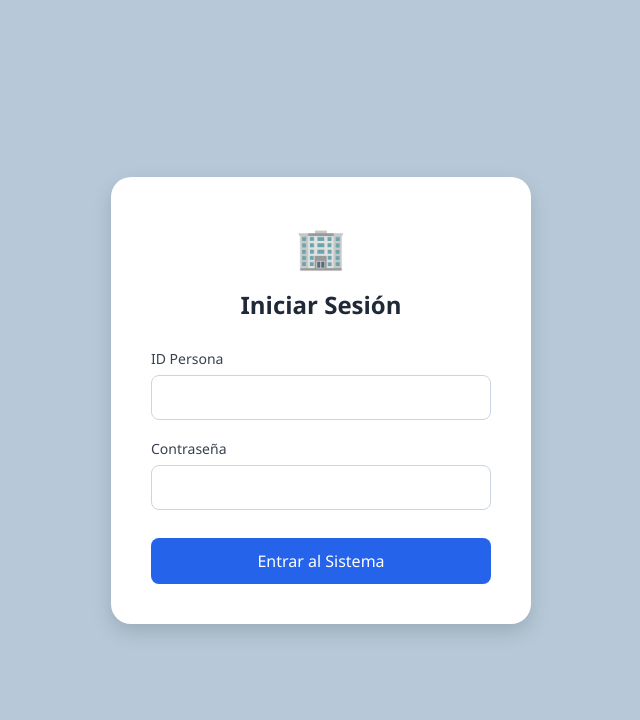
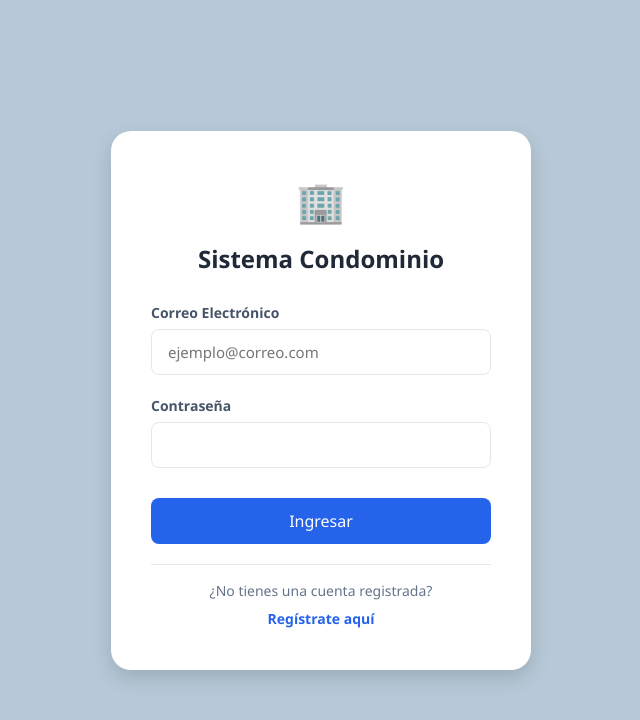
Before and after one commit to KarenCenteno16/Proyecto_Condominiosfront, a React (Vite) app: page / in a window 1280 px wide. Shown: the top 720 px of the page, without its empty margins (319-959 px from the left). Built offline with nearby package versions, Linux system fonts and the light colour scheme; no server answers.

Commit message:
Autenticación Frontend

```diff
--- a/src/App.jsx
+++ b/src/App.jsx
@@ -4,6 +4,7 @@ import Layout from "./components/Layout";
 
 // Páginas de Administrador
 import Login from "./pages/Login";
+import Register from "./pages/Register";
 import Home from "./pages/Home";
 import Residentes from "./pages/Residentes";
 import Pagos from "./pages/Pagos";
@@ -19,18 +20,20 @@ import ReportesU from "./paginasusu/ReportesU";
 
 function App() {
   const [auth, setAuth] = useState({
-    isLogged: !!localStorage.getItem("userId"),
+    isLogged: !!localStorage.getItem("token"),
     rol: localStorage.getItem("rol")
   });
 
+  // Función para forzar la actualización del estado de autenticación
+  const refreshAuth = () => {
+    setAuth({
+      isLogged: !!localStorage.getItem("token"),
+      rol: localStorage.getItem("rol")
+    });
+  };
+
   useEffect(() => {
-    const handleStorageChange = () => {
-      setAuth({
-        isLogged: !!localStorage.getItem("userId"),
-        rol: localStorage.getItem("rol")
-      });
-    };
-
+    const handleStorageChange = () => refreshAuth();
     window.addEventListener("storage", handleStorageChange);
     return () => window.removeEventListener("storage", handleStorageChange);
   }, []);
@@ -40,19 +43,25 @@ function App() {
   return (
     <BrowserRouter>
       <Routes>
+        {/* LOGIN: Le pasamos la función refreshAuth como prop */}
         <Route
           path="/"
           element={
             auth.isLogged ? (
-              esAdmin ? <Navigate to="/home" /> : <Navigate to="/inicio-usuario" />
+              esAdmin ? <Navigate to="/home" replace /> : <Navigate to="/inicio-usuario" replace />
             ) : (
-              <Login />
+              <Login onLoginSuccess={refreshAuth} />
             )
           }
         />
 
+        <Route
+          path="/register"
+          element={auth.isLogged ? <Navigate to="/" replace /> : <Register />}
+        />
+
+        {/* RUTAS PROTEGIDAS */}
         <Route element={<Layout />}>
-
           <Route
             path="/chat"
             element={esAdmin ? <ChatAdmin /> : <UserChat />}
@@ -76,10 +85,9 @@ function App() {
               <Route path="/reportes-usuario" element={<ReportesU />} />
             </>
           )}
-
         </Route>
 
-        <Route path="*" element={<Navigate to="/" />} />
+        <Route path="*" element={<Navigate to="/" replace />} />
       </Routes>
     </BrowserRouter>
   );
--- a/src/Styles/Login.css
+++ b/src/Styles/Login.css
@@ -71,3 +71,29 @@ html, body, #root {
 .btn-login:hover {
   background: #1d4ed8;
 }
+
+.login-footer {
+  margin-top: 20px;
+  text-align: center;
+  border-top: 1px solid #e2e8f0;
+  padding-top: 15px;
+}
+
+.login-footer p {
+  font-size: 14px;
+  color: #64748b;
+  margin-bottom: 5px;
+}
+
+.link-register {
+  color: #2563eb;
+  font-weight: 600;
+  text-decoration: none;
+  font-size: 14px;
+  transition: color 0.2s;
+}
+
+.link-register:hover {
+  color: #1d4ed8;
+  text-decoration: underline;
+}
--- /dev/null
+++ b/src/Styles/register.css
@@ -0,0 +1,122 @@
+/* Contenedor principal que centra la tarjeta */
+.register-wrapper {
+  display: flex;
+  justify-content: center;
+  align-items: center;
+  min-height: 100vh;
+  background: linear-gradient(135deg, #f8fafc 0%, #e2e8f0 100%);
+  padding: 20px;
+}
+
+/* Tarjeta de Registro */
+.register-card {
+  background: #ffffff;
+  padding: 40px;
+  border-radius: 16px;
+  box-shadow: 0 10px 25px rgba(0, 0, 0, 0.05);
+  width: 100%;
+  max-width: 450px;
+  text-align: center;
+}
+
+.register-card h2 {
+  color: #1e293b;
+  margin-bottom: 8px;
+  font-size: 24px;
+  font-weight: 700;
+}
+
+.register-card p {
+  color: #64748b;
+  font-size: 14px;
+  margin-bottom: 30px;
+}
+
+/* Grupos de Formulario */
+.form-group {
+  text-align: left;
+  margin-bottom: 20px;
+}
+
+.form-group label {
+  display: block;
+  font-size: 14px;
+  font-weight: 600;
+  color: #475569;
+  margin-bottom: 6px;
+}
+
+.form-group input {
+  width: 100%;
+  padding: 12px 16px;
+  border: 1.5px solid #e2e8f0;
+  border-radius: 8px;
+  font-size: 15px;
+  transition: all 0.3s ease;
+  outline: none;
+}
+
+.form-group input:focus {
+  border-color: #2563eb;
+  box-shadow: 0 0 0 4px rgba(37, 99, 235, 0.1);
+}
+
+/* Botón de Registro */
+.btn-register {
+  width: 100%;
+  padding: 12px;
+  background-color: #2563eb;
+  color: white;
+  border: none;
+  border-radius: 8px;
+  font-size: 16px;
+  font-weight: 600;
+  cursor: pointer;
+  transition: background 0.3s ease, transform 0.2s ease;
+  margin-top: 10px;
+}
+
+.btn-register:hover {
+  background-color: #1d4ed8;
+  transform: translateY(-1px);
+}
+
+.btn-register:disabled {
+  background-color: #94a3b8;
+  cursor: not-allowed;
+}
+
+/* Footer con enlace al Login */
+.register-footer {
+  margin-top: 25px;
+  padding-top: 20px;
+  border-top: 1px solid #f1f5f9;
+}
+
+.register-footer span {
+  font-size: 14px;
+  color: #64748b;
+}
+
+.link-login {
+  color: #2563eb;
+  font-weight: 600;
+  text-decoration: none;
+  margin-left: 5px;
+  transition: color 0.2s;
+}
+
+.link-login:hover {
+  color: #1e40af;
+  text-decoration: underline;
+}
+
+/* Animación de entrada */
+.animate__fadeIn {
+  animation: fadeIn 0.6s ease-out;
+}
+
+@keyframes fadeIn {
+  from { opacity: 0; transform: translateY(10px); }
+  to { opacity: 1; transform: translateY(0); }
+}
--- a/src/pages/Login.jsx
+++ b/src/pages/Login.jsx
@@ -1,94 +1,117 @@
-import { useState } from "react";
+import { useState, useEffect } from "react";
 import axios from "axios";
+import { useNavigate, Link, useLocation } from "react-router-dom";
+import Swal from "sweetalert2";
 import "../styles/login.css";
 
-export default function Login() {
-  const [idPersona, setIdPersona] = useState("");
+export default function Login({ onLoginSuccess }) {
+  const [email, setEmail] = useState("");
   const [password, setPassword] = useState("");
-  const [error, setError] = useState("");
+  const [loading, setLoading] = useState(false);
+
+  const navigate = useNavigate();
+  const location = useLocation();
+
+  useEffect(() => {
+    const params = new URLSearchParams(location.search);
+    if (params.get('verified') === '1') {
+      Swal.fire({
+        icon: 'success',
+        title: '¡Correo Verificado!',
+        text: 'Tu cuenta ha sido activada con éxito. Ya puedes iniciar sesión.',
+        confirmButtonColor: '#3085d6'
+      });
+      navigate(location.pathname, { replace: true });
+    }
+  }, [location, navigate]);
 
   const handleLogin = async (e) => {
     e.preventDefault();
-    setError("");
+    setLoading(true);
 
     try {
       const res = await axios.post("http://localhost:8000/api/login", {
-        id_persona: idPersona,
+        email: email,
         pass: password
       });
 
       if (res.data.res) {
-        const user = res.data.usuario;
+        const { usuario, token } = res.data;
 
-        localStorage.clear();
-        if (window.Echo) {
-            window.Echo.disconnect();
-        }
+        // 1. Guardamos datos en Storage
+        localStorage.setItem("token", token);
+        localStorage.setItem("userId", usuario.id_persona);
 
-        localStorage.setItem("userId", user.id_persona);
+        // 2. Evaluamos el ROL de forma ultra-segura
+        const esAdminReal =
+          usuario.admin === true ||
+          usuario.admin === 1 ||
+          String(usuario.admin) === "1" ||
+          String(usuario.admin).toLowerCase() === "true";
 
-        const rolTexto = (user.admin === true || user.admin === 1 || user.admin === "1")
-          ? "admin"
-          : "residente";
-
+        const rolTexto = esAdminReal ? "admin" : "residente";
         localStorage.setItem("rol", rolTexto);
 
-        if (rolTexto === "admin") {
-          window.location.href = "/home";
-        } else {
-          window.location.href = "/inicio-usuario";
-        }
+        axios.defaults.headers.common['Authorization'] = `Bearer ${token}`;
 
-      } else {
-        setError("Usuario o contraseña incorrectos.");
+        // 3. AVISAMOS A APP.JS PARA ACTUALIZAR EL ESTADO GLOBAL
+        if (onLoginSuccess) onLoginSuccess();
+
+        Swal.fire({
+          icon: 'success',
+          title: 'Bienvenido',
+          text: `Sesión iniciada como ${rolTexto}`,
+          timer: 1500,
+          showConfirmButton: false
+        });
+
+        // El Navigate se dispara automáticamente por la lógica de App.js al detectar isLogged
       }
     } catch (err) {
-      console.error("Error en login:", err);
-      setError("No se pudo conectar con el servidor.");
+      const mensaje = err.response?.data?.mensaje || "Credenciales incorrectas o correo no verificado";
+      Swal.fire("Error", mensaje, "error");
+    } finally {
+      setLoading(false);
     }
   };
 
   return (
-    <div className="login-wrapper">
+    <div className="login-wrapper animate__animated animate__fadeIn">
       <div className="login-card">
         <div className="logo">🏢</div>
-        <h2>Iniciar Sesión</h2>
+        <h2>Sistema Condominio</h2>
 
         <form onSubmit={handleLogin}>
-          {error && (
-            <div style={{ color: "#dc2626", marginBottom: "15px", fontSize: "14px", textAlign: "center" }}>
-              {error}
-            </div>
-          )}
-
           <div className="form-group">
-            <label htmlFor="id_persona">ID Persona</label>
+            <label htmlFor="email">Correo Electrónico</label>
             <input
-              type="text"
-              id="id_persona"
-              value={idPersona}
-              onChange={(e) => setIdPersona(e.target.value)}
+              type="email" id="email"
+              value={email}
+              onChange={(e) => setEmail(e.target.value)}
+              placeholder="ejemplo@correo.com"
               required
-              autoComplete="username"
             />
           </div>
 
           <div className="form-group">
             <label htmlFor="pass">Contraseña</label>
             <input
-              type="password"
-              id="pass"
+              type="password" id="pass"
               value={password}
               onChange={(e) => setPassword(e.target.value)}
               required
-              autoComplete="current-password"
             />
           </div>
 
-          <button type="submit" className="btn-login">
-            Entrar al Sistema
+          <button type="submit" className="btn-login" disabled={loading}>
+            {loading ? "Cargando..." : "Ingresar"}
           </button>
         </form>
+
+        <div className="login-footer">
+          <p>¿No tienes una cuenta registrada?</p>
+          <Link to="/register" className="link-register">Regístrate aquí</Link>
+        </div>
       </div>
     </div>
   );
--- /dev/null
+++ b/src/pages/Register.jsx
@@ -0,0 +1,73 @@
+import { useState } from "react";
+import axios from "axios";
+import { Link, useNavigate } from "react-router-dom";
+import Swal from "sweetalert2";
+import "../styles/register.css";
+
+export default function Register() {
+    const [form, setForm] = useState({
+        nombre: "", apellido_p: "", apellido_m: "",
+        celular: "", correo: "", pass: ""
+    });
+    const navigate = useNavigate();
+
+    const handleRegister = async (e) => {
+        e.preventDefault();
+        Swal.fire({ title: 'Creando cuenta...', didOpen: () => Swal.showLoading() });
+
+        try {
+            const res = await axios.post("http://127.0.0.1:8000/api/register", form);
+            if (res.data.res) {
+                Swal.fire("¡Listo!", res.data.mensaje, "success").then(() => navigate("/"));
+            }
+       // En tu Register.jsx, cambia el catch:
+        } catch (error) {
+            // Esto mostrará el mensaje real que devuelve el try/catch de Laravel
+            const mensajeError = error.response?.data?.mensaje || "Error desconocido";
+            Swal.fire("Error del Servidor", mensajeError, "error");
+            console.log(error.response.data);
+        }
+    };
+
+    return (
+        <div className="register-wrapper">
+            <div className="register-card animate__fadeIn">
+                <div className="logo">🏢</div>
+                <h2>Registro de Residente</h2>
+                <form onSubmit={handleRegister} className="register-grid">
+                    <div className="form-group">
+                        <label>Nombre</label>
+                        <input type="text" onChange={e => setForm({...form, nombre: e.target.value})} required />
+                    </div>
+                    <div className="form-group">
+                        <label>Apellido Paterno</label>
+                        <input type="text" onChange={e => setForm({...form, apellido_p: e.target.value})} required />
+                    </div>
+                    <div className="form-group">
+                        <label>Apellido Materno</label>
+                        <input type="text" onChange={e => setForm({...form, apellido_m: e.target.value})} required />
+                    </div>
+                    <div className="form-group">
+                        <label>Celular</label>
+                        <input type="number" onChange={e => setForm({...form, celular: e.target.value})} required />
+                    </div>
+                    <div className="form-group" style={{ gridColumn: "span 2" }}>
+                        <label>Correo Electrónico (Para verificación)</label>
+                        <input type="email" onChange={e => setForm({...form, correo: e.target.value})} required />
+                    </div>
+                    <div className="form-group" style={{ gridColumn: "span 2" }}>
+                        <label>Contraseña</label>
+                        <input type="password" onChange={e => setForm({...form, pass: e.target.value})} required />
+                    </div>
+
+                    <button type="submit" className="btn-register" style={{ gridColumn: "span 2" }}>
+                        Registrarse ahora
+                    </button>
+                </form>
+                <div className="register-footer">
+                    <span>¿Ya tienes cuenta?</span> <Link to="/" className="link-login">Inicia sesión</Link>
+                </div>
+            </div>
+        </div>
+    );
+}
```
Also changed, not shown: src/components/Sidebar.jsx (+11 -2 lines).
